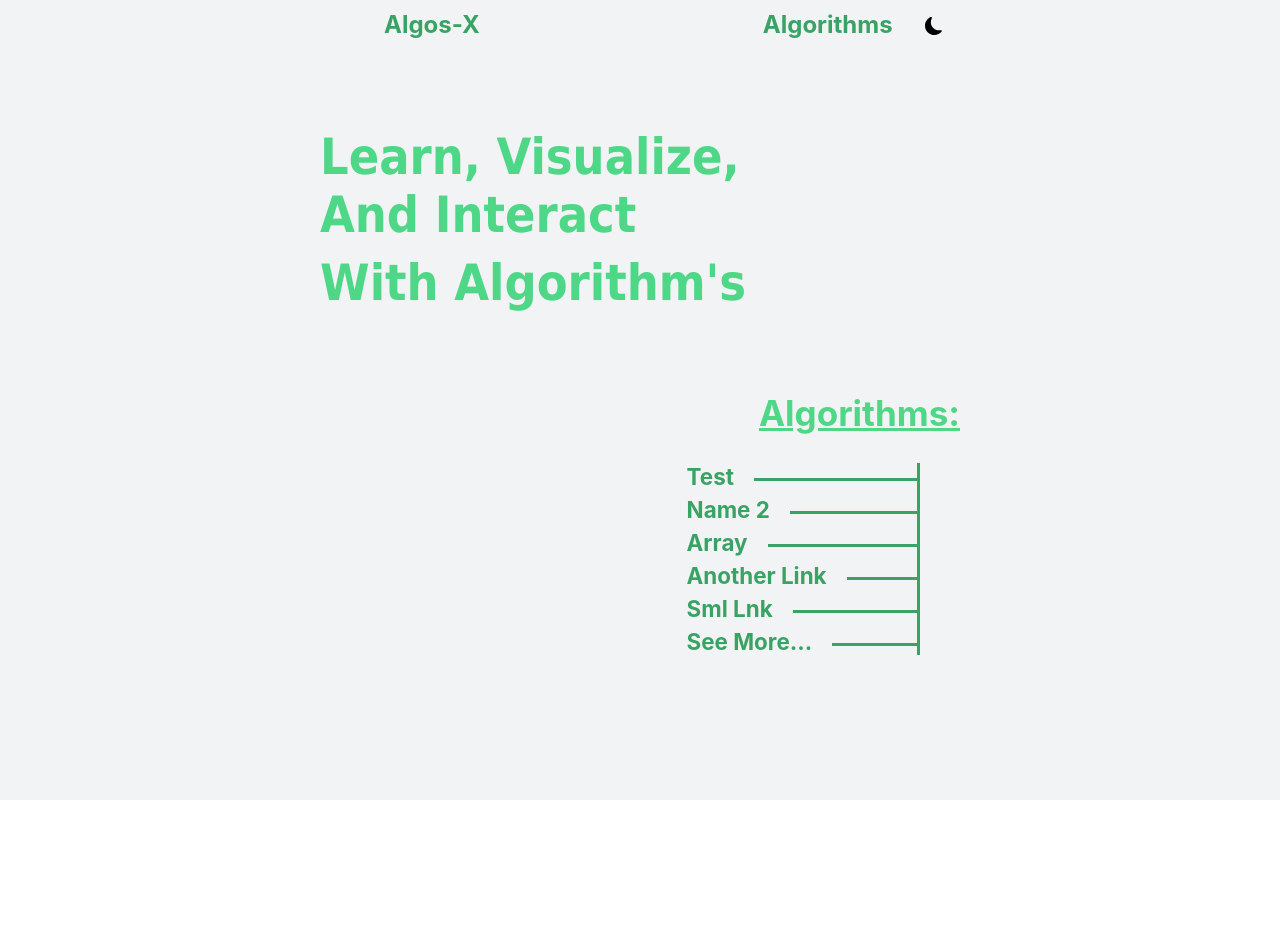
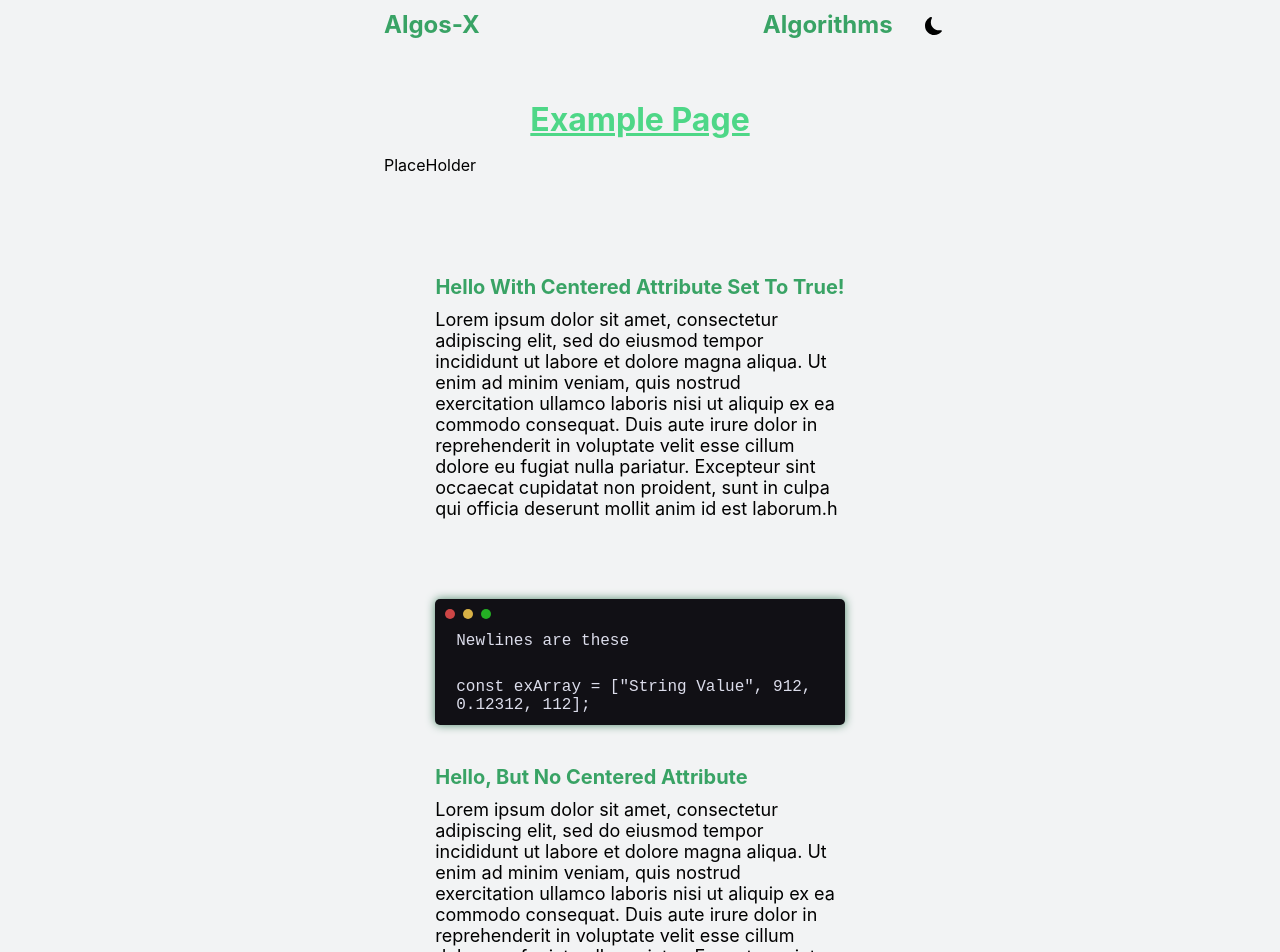
Before and after one commit to JoshBergman/Algorithms-Explained, a React (Create React App) app: page /example in a window 1280 px wide. Before the commit this address led to /. Shown: the top 952 px of the page. Before the commit the page ends 800 px from the top, so only its background shows below. Built offline with nearby package versions, Linux system fonts and the light colour scheme.

Commit message:
Example Page

```diff
--- a/src/App.tsx
+++ b/src/App.tsx
@@ -8,7 +8,8 @@ import Landing from './Pages/Landing/Landing'; //TODO Switch to lazy loading onc
 import Algorithms from './Pages/Landing/Algorithms';
 import Header from './Components/UI/PageComponents/Header/Header';
 
-import Array from './Pages/Algorithms/Data-Structures/Array/Array';
+import Array from './Pages/Algorithms/Data-Structures/Array/Array'; //todo automatically import routes as from linkscontext
+import ExamplePage from './Pages/Algorithms/Data-Structures/ExamplePage/ExamplePage';
 
 // TODO Replace loading placeholder with actual loading spinner
 
@@ -32,6 +33,10 @@ function App() {
          element={<Array />}
         />
         <Route
+         path="/example"
+         element={<ExamplePage />}
+        />
+        <Route
          path="*"
          element={<Navigate to="/" replace/>}
         />
--- /dev/null
+++ b/src/Pages/Algorithms/Data-Structures/ExamplePage/ExamplePage.tsx
@@ -0,0 +1,40 @@
+import React from 'react';
+import AlgoPageTemplate from '../../../../Components/UI/PageComponents/AlgoPageTemplate/AlgoPageTemplate';
+
+//Page element availablee
+import P from '../../../../Components/UI/PageComponents/AlgoPageTemplate/P';
+import H from '../../../../Components/UI/PageComponents/AlgoPageTemplate/H';
+import CodeSnippet from '../../../../Components/UI/PageResources/CodeSnippet/CodeSnippet';
+
+export default function Array() {
+    const pageTitle = "Example Page";
+    const algo = <p>PlaceHolder</p>
+    //algo attribute is for the showcase, and is just a container for a custom component
+
+  return (
+    <AlgoPageTemplate algo={algo} title={pageTitle}>
+
+        <H centered={true}>Hello With Centered Attribute Set To True!</H>
+        <P>Lorem ipsum dolor sit amet, consectetur adipiscing elit,
+           sed do eiusmod tempor incididunt ut labore et dolore magna aliqua.
+           Ut enim ad minim veniam, quis nostrud exercitation ullamco laboris nisi ut aliquip ex ea commodo consequat.
+           Duis aute irure dolor in reprehenderit in voluptate velit esse cillum dolore eu fugiat nulla pariatur.
+           Excepteur sint occaecat cupidatat non proident, sunt in culpa qui officia deserunt mollit anim id est laborum.h
+        </P>
+
+        <CodeSnippet>
+          Newlines are these^^
+          const exArray = ["String Value", 912, 0.12312, 112];
+        </CodeSnippet>
+
+        <H>Hello, But No Centered Attribute</H>
+        <P>Lorem ipsum dolor sit amet, consectetur adipiscing elit,
+           sed do eiusmod tempor incididunt ut labore et dolore magna aliqua.
+           Ut enim ad minim veniam, quis nostrud exercitation ullamco laboris nisi ut aliquip ex ea commodo consequat.
+           Duis aute irure dolor in reprehenderit in voluptate velit esse cillum dolore eu fugiat nulla pariatur.
+           Excepteur sint occaecat cupidatat non proident, sunt in culpa qui officia deserunt mollit anim id est laborum.h
+        </P>
+
+    </AlgoPageTemplate>
+  );
+}
--- a/src/Store/LinksContext.tsx
+++ b/src/Store/LinksContext.tsx
@@ -17,18 +17,33 @@ interface IProviderProps {
 
 interface Links {
     links: [string, string, string][];
-    // [name, link, desc]
+    //? [name, link, desc]
 }
 
 export const LinksProvider = ({children}:IProviderProps) => {
 
-    //if the quantity of links becomes more than we want on landing page make another list of 'featured links' for use on landing page
     const currLinks: Links = {
-        links: [["Test", "/test", "Pathfinding"], ["Name 2", "/test", "Sorting"], ["Array", "/array", "Data Structure"], ["Another Link", "/test", "Optimization"], ["Sml Lnk", "/test", "Measuring"], ["Go Home", "/", "Return Link"]]
+        links: [
+            ["Test", "/test", "Pathfinding"],
+            ["Name 2", "/test", "Sorting"],
+            ["Array", "/array", "Data Structure"],
+            ["Another Link", "/test", "Optimization"],
+            ["Sml Lnk", "/test", "Measuring"],
+            ["Go Home", "/", "Return Link"],
+            ["Example Page", "/example", "Example"]
+    ]
     };
 
     const featuredLinks: Links = {
-        links: [["Test", "/test", "Pathfinding"], ["Name 2", "/test", "Sorting"], ["Array", "/array", "Data Structure"], ["Another Link", "/test", "Optimization"], ["Sml Lnk", "/test", "Measuring"], ["See More...", "/algorithms", ""]]
+        links: [
+            currLinks.links[2], //Array (dev)
+            currLinks.links[4], //Test (dev)
+            ["Array", "/array", "Data Structure"],
+            ["Another Link", "/test", "Optimization"],
+            ["Sml Lnk", "/test", "Measuring"],
+            ["See More...", "/algorithms", ""],
+            currLinks.links[6],
+        ]
     }
 
     const links = {
```
